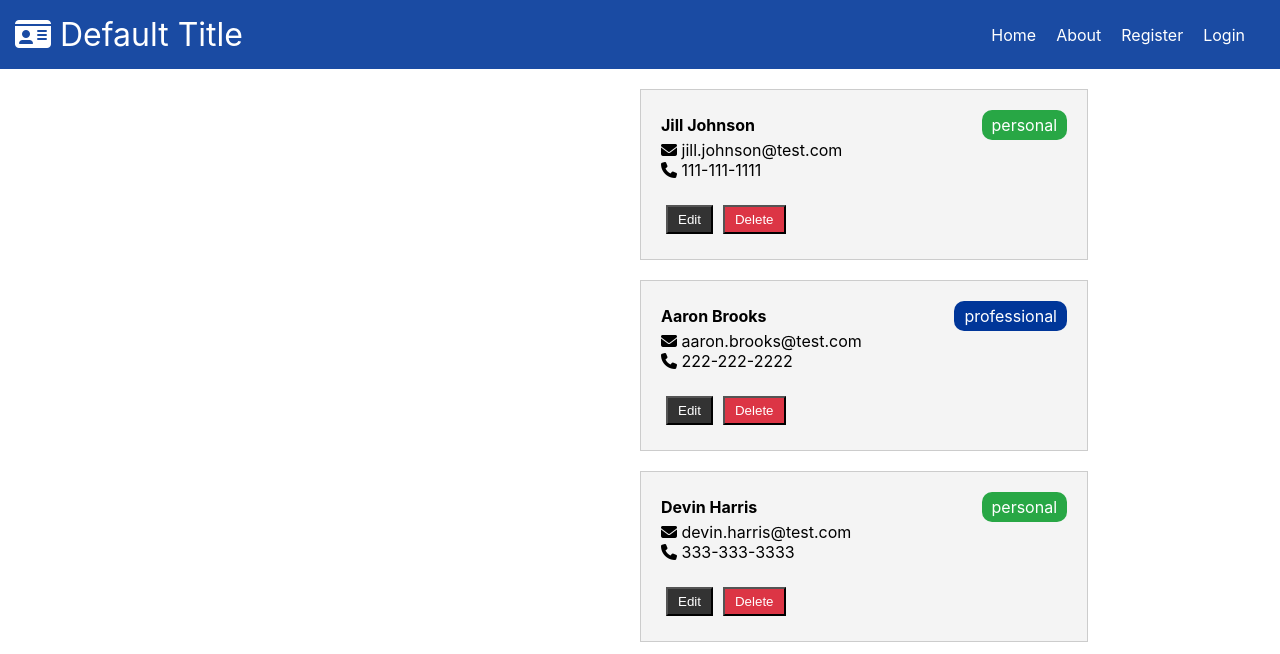
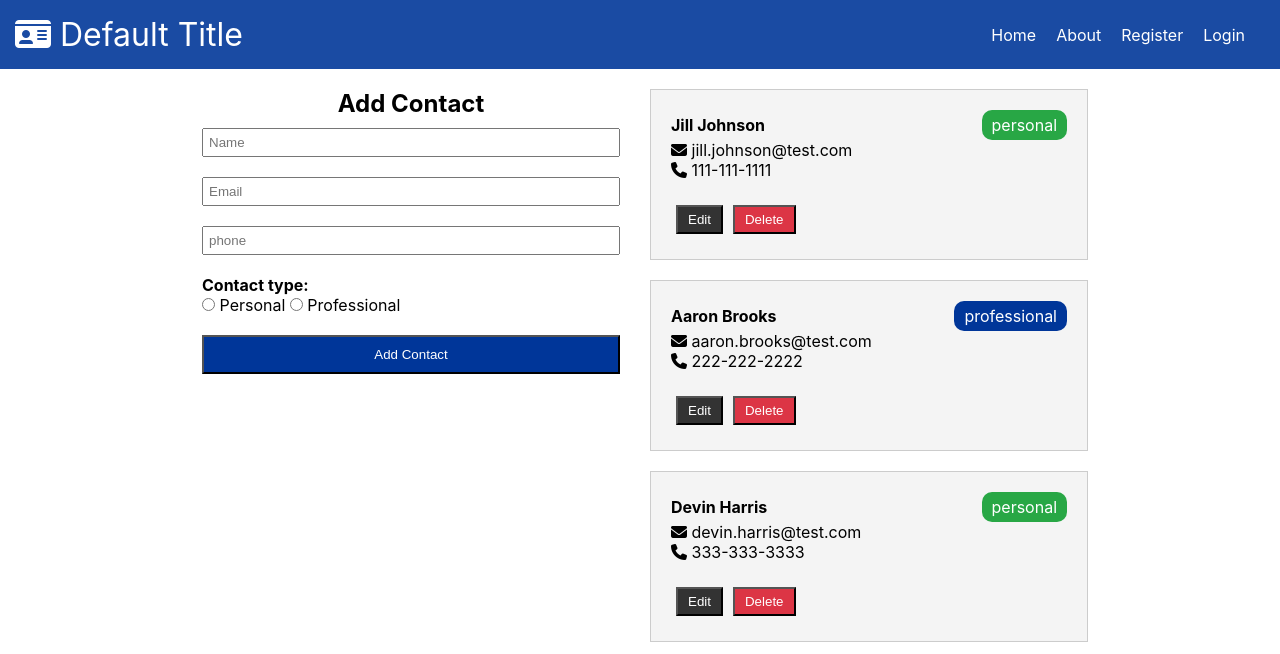
Before and after one commit to adamyi515/contact-keeper, a React (Create React App) app in the folder client/: page / in a window 1280 px wide. Shown: the top 654 px of the page. Built offline with nearby package versions, Linux system fonts and the light colour scheme.

Commit message:
Stylize contact-form component

```diff
--- a/client/src/App.css
+++ b/client/src/App.css
@@ -5,23 +5,8 @@
 }
 
 /************ UTILITES (GLOBAL STYLES)  ******************/
-.link {
-  text-decoration: none;
-  color: #fff;
-}
-
-.btn {
-  color: #fff;
-  padding: 5px 10px;
-  margin: 5px;
-}
-
-.btn-standard {
-  background-color: #333333;
-}
-
-.btn-danger {
-  background-color: #dc3545;
+.text-center {
+  text-align: center;
 }
 
 .container {
@@ -43,3 +28,43 @@
   padding: 5px 10px;
   border-radius: 10px;
 }
+
+/************ BUTTONS (GLOBAL STYLES)  ******************/
+.link {
+  text-decoration: none;
+  color: #fff;
+}
+.btn {
+  cursor: pointer;
+}
+
+.btn-standard {
+  background-color: #333333;
+  color: #fff;
+  padding: 5px 10px;
+  margin: 5px;
+}
+
+.btn-danger {
+  background-color: #dc3545;
+  color: #fff;
+  padding: 5px 10px;
+  margin: 5px;
+}
+
+.btn-submit {
+  width: 100%;
+  padding: 10px;
+  color: #fff;
+  background-color: #003699;
+}
+
+/************ FORM (GLOBAL STYLES)  ******************/
+.form-group {
+  padding: 10px;
+}
+
+.form-control {
+  width: 100%;
+  padding: 5px;
+}
--- a/client/src/components/contact-form/contact-form.component.jsx
+++ b/client/src/components/contact-form/contact-form.component.jsx
@@ -1,9 +1,39 @@
 import React from 'react'
+import './contact-form.styles.css';
 
 const ContactForm = () => {
+
+
+
+
+
+
+
   return (
-    <div>
+    <div className='contact-form'>
+      <h2 className='text-center'>Add Contact</h2>
+      <form>
+        <div className='form-group'>
+          <input type='text' className='form-control' placeholder='Name' name='name' />
+        </div>
+        <div className='form-group'>
+          <input type='text' className='form-control' placeholder='Email' name='email' />
+        </div>
+        <div className='form-group'>
+          <input type='text' className='form-control' placeholder='phone' name='phone' />
+        </div>
+        <div className='form-group'>
+          <h4>Contact type:</h4>
+          <input type='radio' name='type' value='personal'/> Personal {' '}
+          <input type='radio' name='type' value='professional'/> Professional {' '}
+        </div>
+        <div className='form-group'>
+          <button className='btn btn-submit'>
+            Add Contact
+          </button>
+        </div>
 
+      </form>
     </div>
   )
 }
--- /dev/null
+++ b/client/src/components/contact-form/contact-form.styles.css
@@ -0,0 +1,2 @@
+.contact-form {
+}
--- a/client/src/components/pages/home-page.styles.css
+++ b/client/src/components/pages/home-page.styles.css
@@ -1,4 +1,5 @@
 .home-page {
   display: grid;
   grid-template-columns: repeat(2, 1fr);
+  column-gap: 20px;
 }
```
